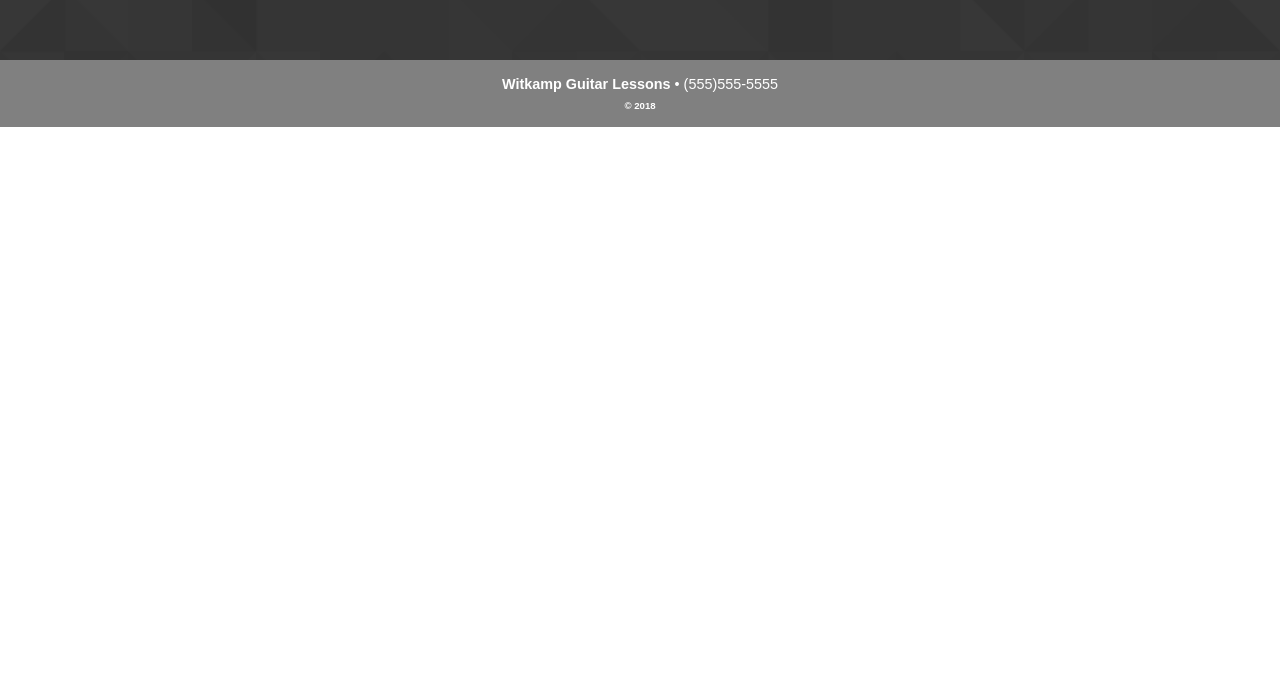
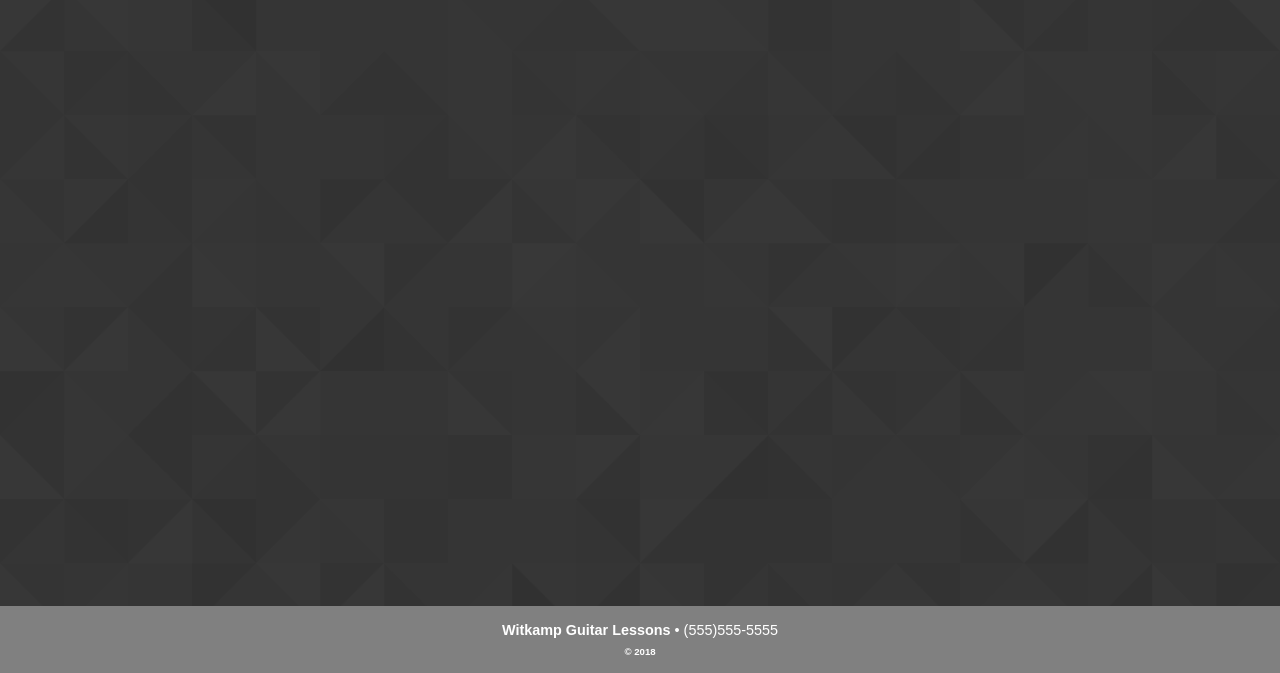
Before and after one commit to GuitarOTronic/paulsSite, a React (Create React App) app: page /music in a window 1280 px wide. Shown: the part 845-1518 px from the top of the page. Before the commit the page ends 972 px from the top, so only its background shows below. Built offline with nearby package versions, Linux system fonts and the light colour scheme.

Commit message:
added videos and fixed link

```diff
--- a/public/index.html
+++ b/public/index.html
@@ -3,7 +3,7 @@
   <head>
     <meta charset="utf-8">
     <meta name="viewport" content="width=device-width, initial-scale=1, shrink-to-fit=no">
-    <link rel="icon" href="../src/pics/bizcard.png" type="image/x-icon" />
+    <link rel="icon" href='favicon.ico' type="image/x-icon" />
     <script defer src="https://use.fontawesome.com/releases/v5.0.6/js/all.js"></script>
     <title>Witkamp Lessons</title>
   </head>
@@ -12,15 +12,5 @@
       You need to enable JavaScript to run this app.
     </noscript>
     <div id="root"></div>
-    <!--
-      This HTML file is a template.
-      If you open it directly in the browser, you will see an empty page.
-
-      You can add webfonts, meta tags, or analytics to this file.
-      The build step will place the bundled scripts into the <body> tag.
-
-      To begin the development, run `npm start` or `yarn start`.
-      To create a production bundle, use `npm run build` or `yarn build`.
-    -->
   </body>
 </html>
--- a/src/components/home/home.js
+++ b/src/components/home/home.js
@@ -99,7 +99,7 @@ class Home extends Component{
             <div className='learnMoreLinks'>
               <Link to='policies'>Pricing & Policies</Link>
               <Link to='about'>About Paul </Link>
-              <a href='#testimonials' className='showTestamondials'>Testamonials</a>
+              <Link to='testimonials'> Testamonials</Link>
             </div>
 
           </div>
@@ -110,7 +110,7 @@ class Home extends Component{
         </div>
 
         <div className='studentSongContainer'>
-            <ReactPlayer  width=' 320px' height='150px'  url='https://www.youtube.com/watch?v=h9TlaYxoOO8' playing={false} controls={true} config={{youtube:{playerVars:{showinfo:1}}}}/>
+            <ReactPlayer  width=' 320px' height='150px'  url='https://www.youtube.com/watch?v=TiAc32y459o&t=20s' playing={false} controls={true} config={{youtube:{playerVars:{showinfo:1}}}}/>
         </div>
         <div id='testimonials' className='testimonialPicContainer divider'>
           <h3 className='centerDiv'>See what students are saying about Paul </h3>
--- a/src/components/music/music.js
+++ b/src/components/music/music.js
@@ -7,14 +7,20 @@ class Music extends Component{
     super(props)
     this.state={
       paulsPerformances:[
-        'https://youtu.be/jMUEf1ZYoF4',
-        'https://youtu.be/rxZsuLNG_NA',
-        'https://youtu.be/3_E6jiDnCWM',
-        'https://youtu.be/GKAyGI1zzVI',
-        'https://youtu.be/jMUEf1ZYoF4',
-        'https://youtu.be/rxZsuLNG_NA',
-        'https://youtu.be/3_E6jiDnCWM',
-        'https://youtu.be/GKAyGI1zzVI'
+        'https://www.youtube.com/watch?v=MuM1oUmE-fU',
+        'https://www.youtube.com/watch?v=JG0mbNSEeW4',
+        'https://www.youtube.com/watch?v=Ut6s1EySBak',
+        'https://www.youtube.com/watch?v=LLIYfYeCx7Y&t=3s',
+        'https://www.youtube.com/watch?v=vh3r4zktV8A',
+        'https://www.youtube.com/watch?v=v98D_K05fbU',
+        'https://www.youtube.com/watch?v=8PB6T_PDZAU',
+        'https://www.youtube.com/watch?v=kIwYGwL0lLU',
+        'https://www.youtube.com/watch?v=woMuzUiFnx4',
+        'https://www.youtube.com/watch?v=GKAyGI1zzVI',
+        'https://www.youtube.com/watch?v=3_E6jiDnCWM',
+        'https://www.youtube.com/watch?v=rxZsuLNG_NA',
+        'https://www.youtube.com/watch?v=jMUEf1ZYoF4',
+        'https://www.youtube.com/watch?v=fJlNhrFoSXU',
       ],
     }
   }
--- a/src/components/policies/policies.js
+++ b/src/components/policies/policies.js
@@ -98,7 +98,7 @@ class Policies extends Component {
         </div>
         <div className='downloadPolicy'>
           <p>Please download, print, and sign the Lesson Policy Agreement and bring it to your first lesson.</p>
-          <button className='downloadBtn'><a href='https://s3-us-west-1.amazonaws.com/witkamppolicy/policies.pdf' download>Download <i>Lesson Agreement Policy</i></a></button>
+          <button className='downloadBtn'><a href='https://s3.us-east-2.amazonaws.com/witkamp-policy/policies.pdf' download>Download <i>Lesson Agreement Policy</i></a></button>
         </div>
 
 
```
Also changed, not shown: public/manifest.json, src/logo.svg.
